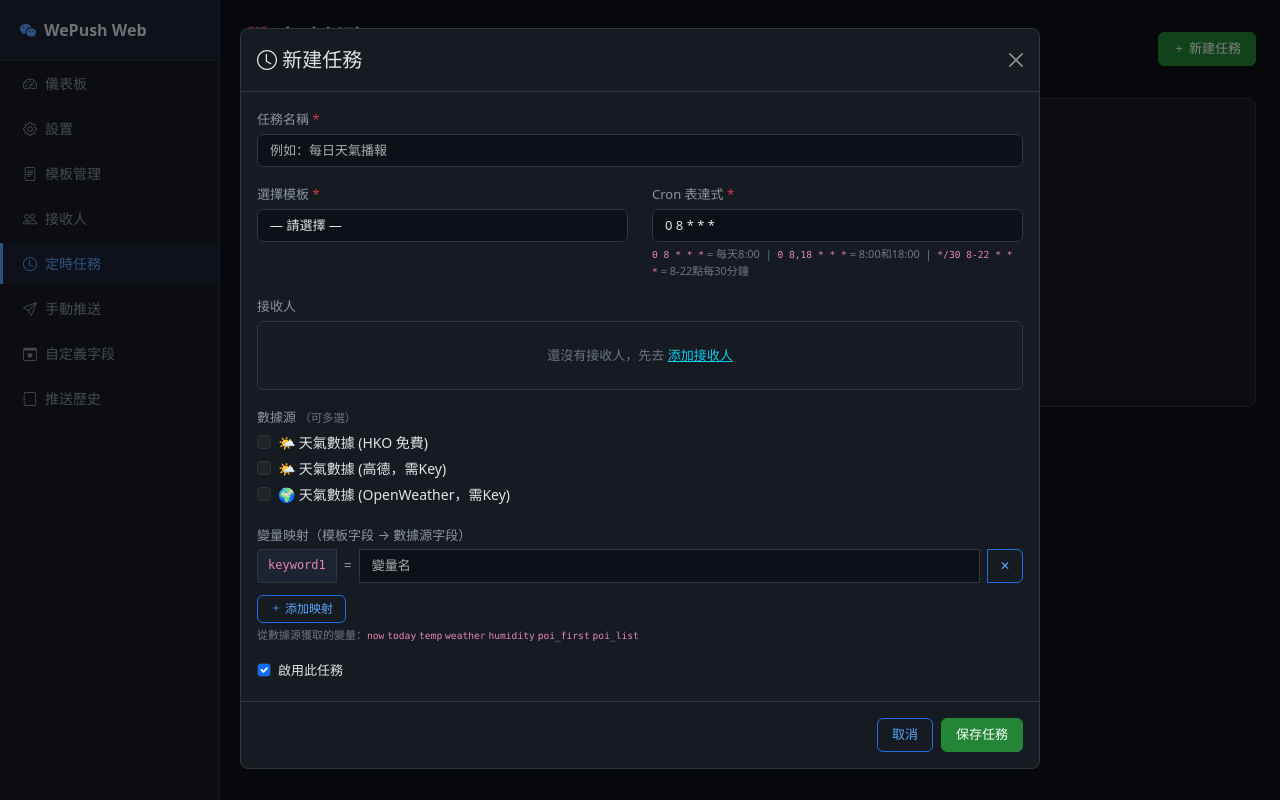
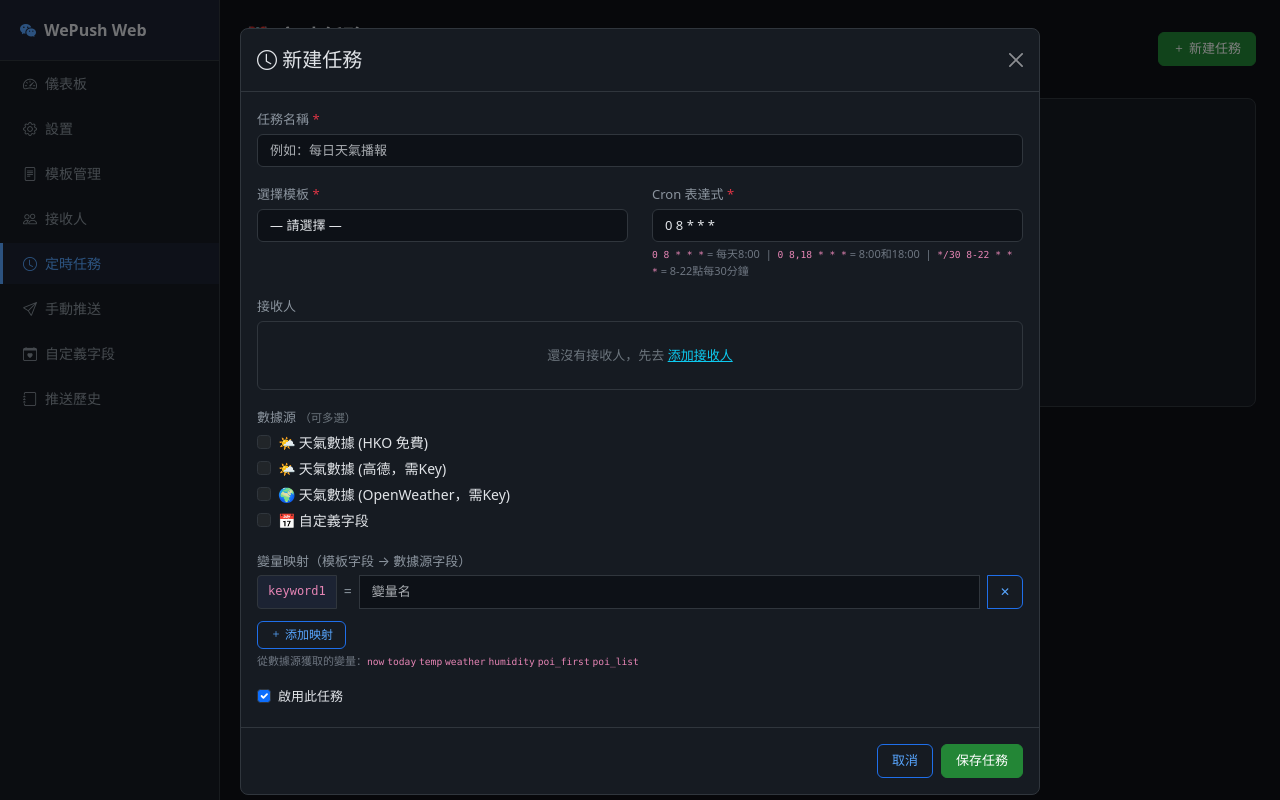
Before and after one commit to nicklam1994/wepush-web, a FastAPI app: page /tasks in a window 1280 px wide, after a click on "新建任務". Run offline with FastAPI, Linux system fonts and the light colour scheme; data that the repository does not hold is empty; some libraries are stand-ins or nearby versions.

Commit message:
fix: add custom fields checkbox to tasks page

```diff
--- a/templates/tasks.html
+++ b/templates/tasks.html
@@ -198,6 +198,11 @@
                                    onchange="toggleTaskDataSource()" style="border-color:#30363d;">
                             <label class="form-check-label" for="task-ds-openweather">🌍 天氣數據 (OpenWeather，需Key)</label>
                         </div>
+                        <div class="form-check">
+                            <input class="form-check-input" type="checkbox" name="ds_custom" value="1" id="task-ds-custom"
+                                   onchange="toggleTaskDataSource()" style="border-color:#30363d;">
+                            <label class="form-check-label" for="task-ds-custom">📅 自定義字段</label>
+                        </div>
                     </div>
 
                     <!-- 變量映射 -->
@@ -274,6 +279,7 @@
         document.getElementById('task-ds-weather').checked = (ds === 'weather' || ds === 'weather_map');
         document.getElementById('task-ds-amap').checked = (ds === 'map' || ds === 'weather_map');
         document.getElementById('task-ds-openweather').checked = false; // legacy tasks won't have this
+        document.getElementById('task-ds-custom').checked = false;
 
         // 變量映射
         var vmap = {};
@@ -303,10 +309,12 @@
         var dsWeather = document.getElementById('task-ds-weather').checked;
         var dsAmap = document.getElementById('task-ds-amap').checked;
         var dsOWM = document.getElementById('task-ds-openweather').checked;
+        var dsCustom = document.getElementById('task-ds-custom').checked;
         var dcfg = {};
         dcfg.ds_weather = dsWeather ? '1' : '';
         dcfg.ds_amap = dsAmap ? '1' : '';
         dcfg.ds_openweather = dsOWM ? '1' : '';
+        dcfg.ds_custom = dsCustom ? '1' : '';
 
         // 向後兼容的 data_source 字符串
         var dsStr = 'manual';
```
